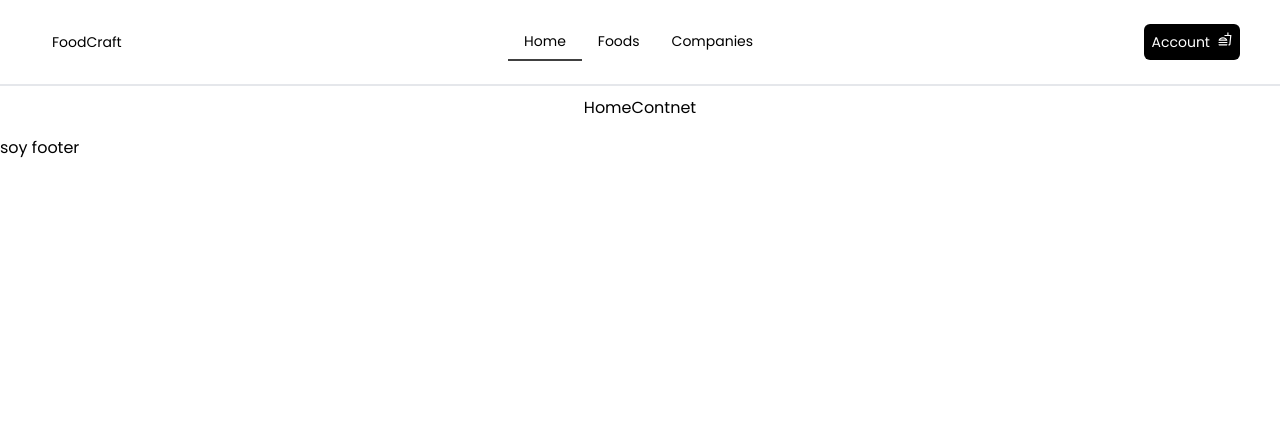
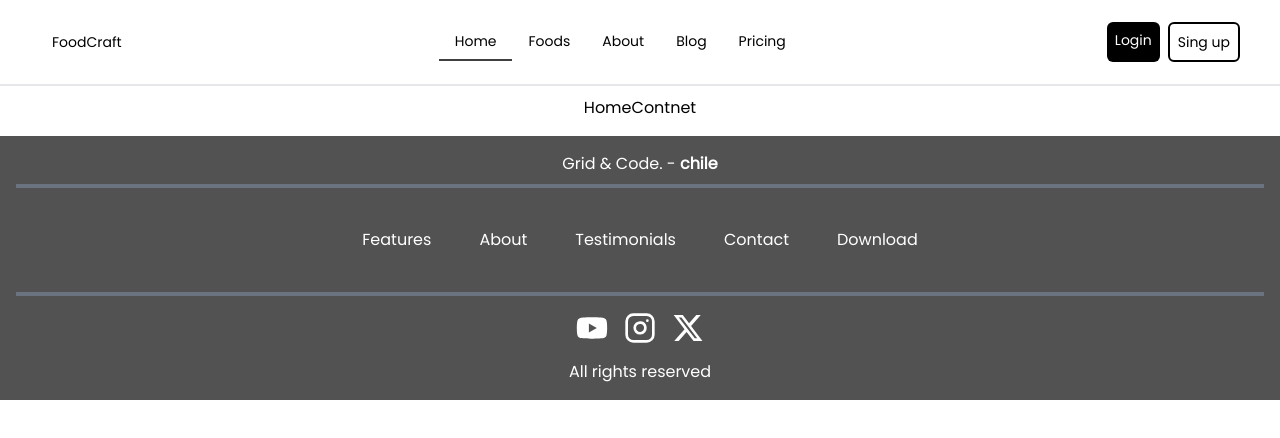
Before and after one commit to BnjmStd/FoodDraftDb-, a Next.js app: page / in a window 1280 px wide. Shown: the top 438 px of the page. Built offline with nearby package versions, Linux system fonts and the light colour scheme.

Commit message:
avance footer, mejoras nav falta fixear el hero

```diff
--- a/src/app/login/page.tsx
+++ b/src/app/login/page.tsx
@@ -6,7 +6,6 @@ import { useState } from "react"
 import { FaEye, FaEyeSlash } from "react-icons/fa";
 
 import "./Nav.css"
-
 
 export default function Login() {
 
--- a/src/app/page.tsx
+++ b/src/app/page.tsx
@@ -76,10 +76,10 @@ export default function Home() {
     const [content, setContent] = useState('/')
 
     return (
-        <div className="overflow-y-auto">
+        <main className="overflow-y-auto min-h-[100vh]">
             <Hero setContent={setContent} />
             <MainContent content={content} />
             <Footer />
-        </div>
+        </main>
     )
 }
--- a/src/ui/components/footer/Footer.tsx
+++ b/src/ui/components/footer/Footer.tsx
@@ -1,5 +1,77 @@
-export default function Footer () {
+import { FaYoutube, FaXTwitter } from "react-icons/fa6";
+import { LuInstagram } from "react-icons/lu";
+
+export default function Footer() {
+
+    const myCompany = "Grid & Code."
+    const country = "chile"
+
     return (
-        <h1>soy footer</h1>
+        <footer
+            className="flex flex-col gap-2 justify-center items-center
+                bg-neutral-600 p-4 text-white min-w-[400px]">
+
+            <p>{myCompany} - <strong> {country} </strong></p>
+
+            <ul className="flex flex-col md:flex-row gap-8  py-8 border-b-4 border-t-4 border-gray-500 w-full
+                items-center justify-center ">
+                <li className="flex items-center">
+                    <a
+                        className="p-2 hover:bg-gray-200 hover:text-black rounded-md"
+                        href=""
+                    >
+                        Features
+                    </a>
+                </li>
+                <li
+                    className="flex items-center">
+                    <a
+                        className="p-2 hover:bg-gray-200 hover:text-black rounded-md"
+                        href=""
+                    >
+                        About
+                    </a>
+                </li>
+                <li
+                    className="flex items-center"
+                >
+                    <a
+                        className="p-2 hover:bg-gray-200 hover:text-black rounded-md"
+                        href=""
+                    >
+                        Testimonials
+                    </a>
+                </li>
+                <li
+                    className="flex items-center">
+                    <a
+                        className="p-2 hover:bg-gray-200 hover:text-black rounded-md"
+                        href=""
+                    >
+                        Contact
+                    </a>
+                </li>
+                <li className="flex items-center">
+                    <a
+                        className="p-2 hover:bg-gray-200 hover:text-black rounded-md"
+                        href=""
+                    >
+                        Download
+                    </a>
+                </li>
+            </ul>
+
+            <div className="flex gap-4 py-2 px-2 items-center justify-center">
+                <FaYoutube size={'2em'}
+                className="hover:text-green-500 hover:scale-125 transition-all duration-300"/>
+                <LuInstagram size={'2em'}
+                className="hover:text-green-500 hover:scale-125 transition-all duration-300"/>
+                <FaXTwitter size={'2em'}
+                    className="hover:text-green-500 hover:scale-125 transition-all duration-300"/>
+            </div>
+
+            <p>All rights reserved</p>
+
+        </footer>
     )
 }
--- a/src/ui/components/nav/Hero.tsx
+++ b/src/ui/components/nav/Hero.tsx
@@ -1,4 +1,3 @@
-import { MdOutlineFastfood } from "react-icons/md";
 import { useState } from "react";
 import { FaBars, FaTimes } from 'react-icons/fa';
 import Logo from "../Logo";
@@ -22,7 +21,7 @@ export default function hero ({
         <header
             id="landing-header"
             className="py-2 px-10 flex items-center fixed top-0 w-full
-            justify-between  text-black z-40 border-b-2 text-sm"
+            justify-between text-black z-40 border-b-2 text-sm"
         >
             <Logo />
             <Nav setContent={setContent} />
@@ -36,11 +35,20 @@ export default function hero ({
                 </button>
             </div>
 
-            <Link href={"/login"} className="bg-black hidden gap-2 text-white p-2 rounded-md md:flex
-                hover:bg-neutral-700 ">
-                Account
-                <MdOutlineFastfood />
-            </Link>
+
+            <div className="hidden md:flex md:flex-row gap-2 ">
+                <Link
+                    href={"/login"}
+                    className="bg-black gap-2 text-white p-2 rounded-md
+                    hover:bg-neutral-700 ">
+                    Login
+                </Link>
+                <Link
+                    href={"/singup"}
+                    className="border-2 border-black gap-2 text-black p-2 rounded-md hover:bg-neutral-500 hover:text-white">
+                    Sing up
+                </Link>
+            </div>
 
             {isOpen && (
                 <div className="sm:hidden bg-white shadow-md">
--- a/src/ui/components/nav/Nav.tsx
+++ b/src/ui/components/nav/Nav.tsx
@@ -12,7 +12,7 @@ export default function Nav({
     setContent: React.Dispatch<React.SetStateAction<string>>
 }) {
 
-    const SECCION = ["Home", "Foods", "Companies"]
+    const SECCION = ["Home", "Foods", "About", "Blog", "Pricing"]
 
     const namePath = SECCION.indexOf(usePathname().split('/')[1]); // devuelve -1
 
```
